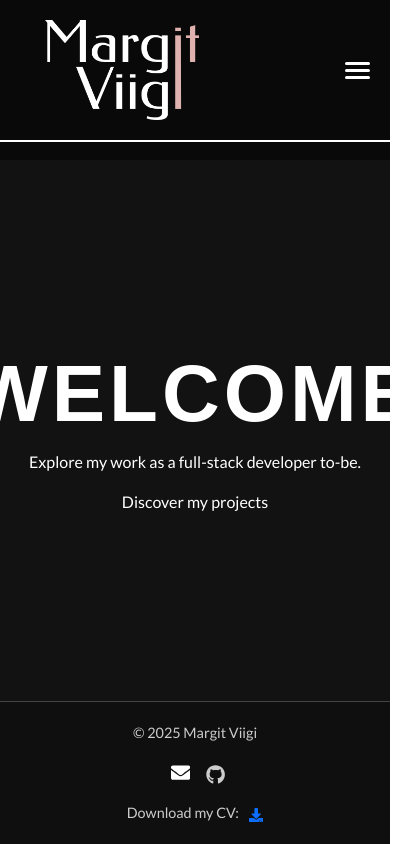
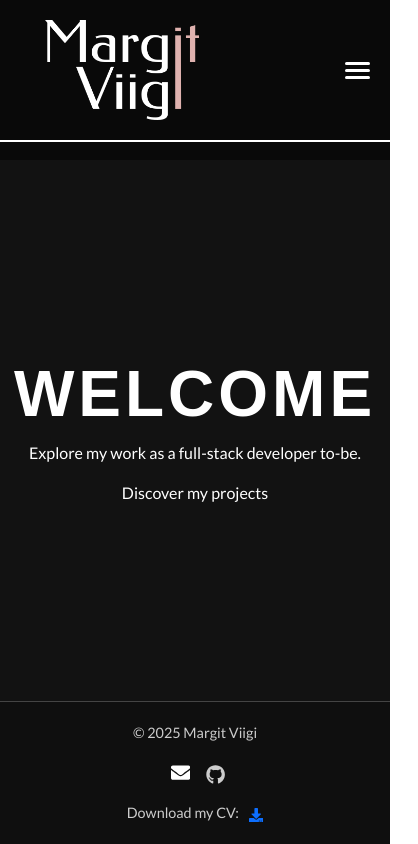
Before and after one commit to margitviigi/portfolio, a React (Create React App) app: page / in a window 390 px wide. Shown: the whole page, 418 px wide, since content can reach past the window. Built offline with nearby package versions, Linux system fonts and the light colour scheme; a web font is replaced by a local one.

Commit message:
Valmis! v 1.1

```diff
--- a/src/components/Home.css
+++ b/src/components/Home.css
@@ -38,3 +38,8 @@
       transform: translateY(0);
     }
   }
+  @media (max-width: 600px) {
+  .welcome-text {
+    font-size: 4rem;
+  }
+}
--- a/src/components/SkillsMatch/SkillsMatchGame.js
+++ b/src/components/SkillsMatch/SkillsMatchGame.js
@@ -54,7 +54,8 @@ function SkillsMatchGame() {
         <h2>Welcome to Skills Match</h2>
         <p>Match each <strong>GIF</strong> with the statement you guess it best describes. Play both levels to see how my skills have evolved in less than a year! </p>
         <p>Correct = <span style={{ color: "#4ecdc4" }}>blue</span>, Wrong = <span style={{ color: "#ff6b6b" }}>red</span>.</p>
-        <p>You can drag GIFs back and try again!</p>
+        <p>You can drag GIFs back and try again! </p>
+        <p>If you play on your phone, please turn your screen horizontally for best experience. </p>
         <button className="choice-btn" onClick={() => setShowIntro(false)}>▶ Start</button>
       </div>
     );
```
